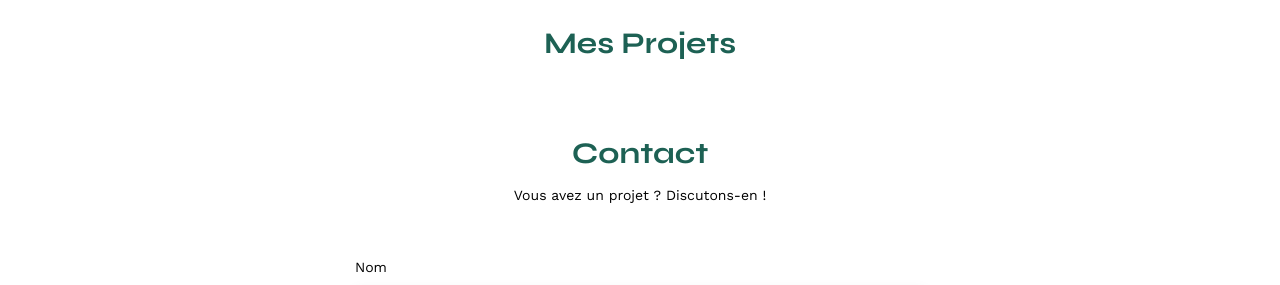
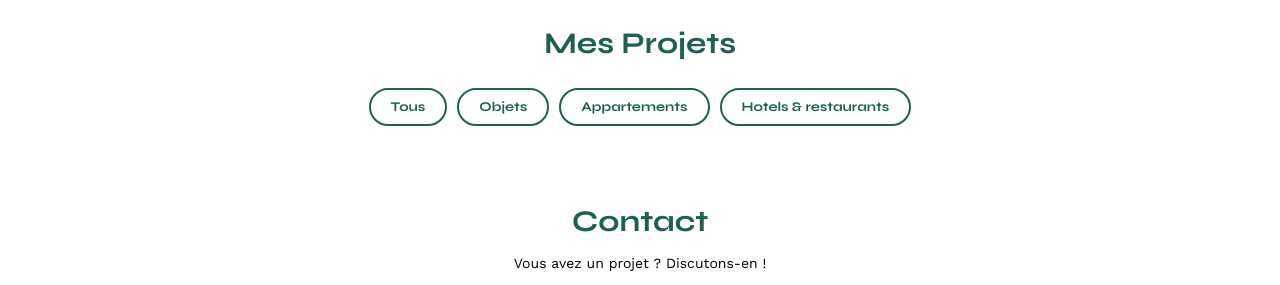
Before and after one commit to provostaurelien/FrontEnd, a plain HTML site: page index.html in a window 1280 px wide. Shown: the part 507-792 px from the top of the page. Drawn offline with nearby package versions, Linux system fonts and the light colour scheme; no server answers.

Commit message:
Création buttons

```diff
--- a/assets/style.css
+++ b/assets/style.css
@@ -125,6 +125,14 @@ li:hover {
 	text-align: center;
 	margin-bottom: 1em;
 }
+
+.filtres {
+	display: flex;
+	justify-content: center;
+	gap: 10px;
+	margin-bottom: 30px;
+}
+
 .gallery {
 	width: 100%;
 	display: grid;
@@ -180,6 +188,29 @@ input[type="submit"]{
 	border-radius: 60px ;
 }
 
+button{
+	font-family: 'Syne';
+	font-weight: 700;
+	color: #1D6154;
+	border: 2px solid;
+	border-color: #1D6154 ;
+	border-radius: 60px ;
+	background-color: white;
+	text-align: center;
+	padding: 9px 20px;
+}
+
+button:hover{
+	font-family: 'Syne';
+	font-weight: 700;
+	color: white;
+	background-color: #1D6154;
+	border: 2px solid;
+	border-color: #1D6154 ;
+	border-radius: 60px ;
+	text-align: center;
+}
+
 footer nav ul {
 	display: flex;
 	justify-content: flex-end;
--- a/index.html
+++ b/index.html
@@ -37,6 +37,12 @@
 	</section>
 	<section id="portfolio">
 		<h2>Mes Projets</h2>
+		<div class="filtres">
+			<button class="Tous" type="button">Tous</button>
+			<button class="Objets" type="button">Objets</button>
+			<button class="Appartements" type="button">Appartements</button>
+			<button class="HotelsRestaurants" type="button">Hotels & restaurants</button>
+		</div>
 		<div class="gallery" >
 		</div>
 	</section>
```
